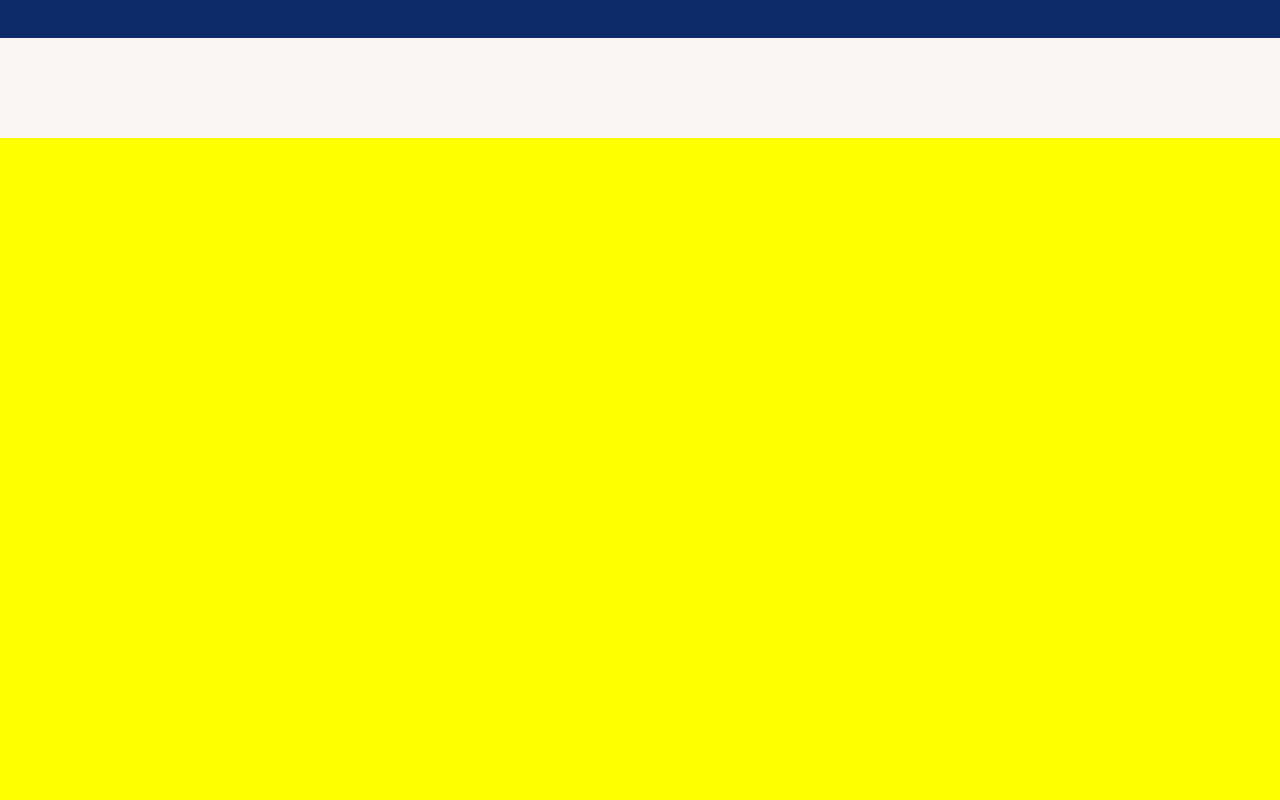
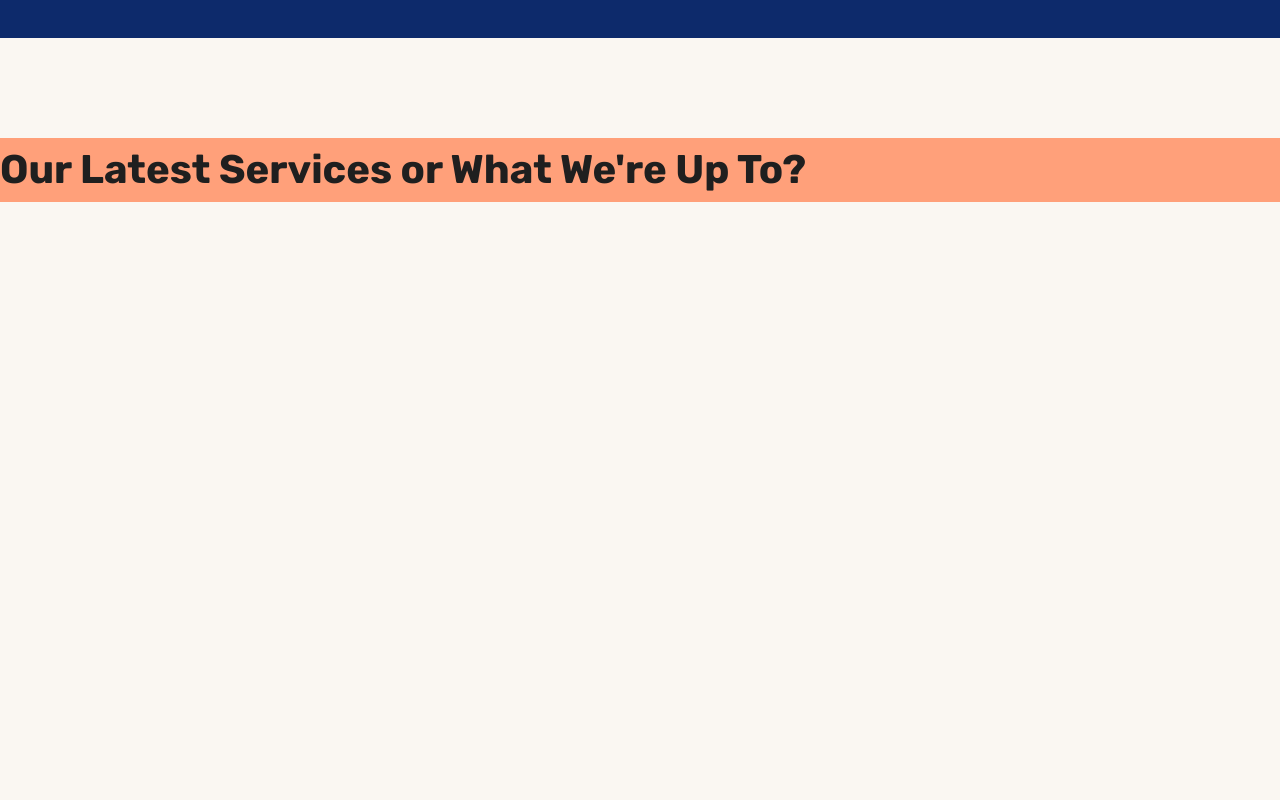
Before and after one commit to HamedBizreh/Car-Care-Shop, a plain HTML site: page index.html in a window 1280 px wide. Shown: the part 1280-2080 px from the top of the page. After the commit the page ends 1582 px from the top, so only its background shows below. Drawn offline with Linux system fonts and the light colour scheme; a web font is replaced by a local one.

Commit message:
starting new section (latest)

```diff
--- /dev/null
+++ b/css/latest.css
@@ -0,0 +1,3 @@
+#latest h2 {
+  font-size: 40px;
+}
--- a/css/main.css
+++ b/css/main.css
@@ -1,12 +1,5 @@
 main {
   max-width: 1500px;
   margin: 100px auto;
-  background-color: yellow;
-  z-index: 1000;
-  height: 1000px;
+  background-color: lightsalmon;
 }
-#about {
-}
-#about h2 {
-  font-size: 40px;
-}
--- a/index.html
+++ b/index.html
@@ -19,6 +19,7 @@
     <link rel="stylesheet" href="css/main.css" />
     <link rel="stylesheet" href="css/hero.css" />
     <link rel="stylesheet" href="css/tags.css" />
+    <link rel="stylesheet" href="css/latest.css" />
     <title>Bi Motors</title>
   </head>
   <body>
@@ -115,6 +116,10 @@
       </div>
     </section>
     <main>
+      <section id="latest">
+        <h2>Our Latest Services or What We're Up To?</h2>
+
+      </section>
       <section id="about"></section>
       <section id="services"></section>
     </main>
```
